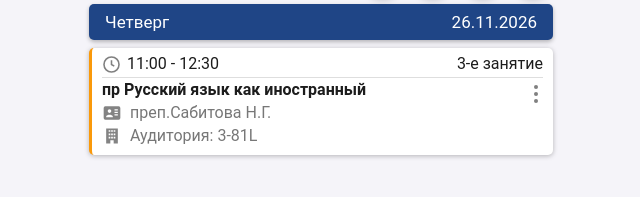
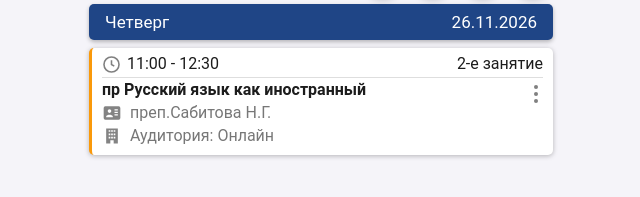
Before and after one commit to sebasc1607/horario-de-la-universidad, a plain HTML site: page index.html in a window 1280 px wide. Shown: the part 229-426 px from the top of the page, 319-959 px from the left. Drawn offline with Linux system fonts and the light colour scheme.

Commit message:
Update index.html

```diff
--- a/index.html
+++ b/index.html
@@ -245,10 +245,10 @@ const HORARIO = {
   {
     inicio:"11:00",
     fin:"12:30",
-    numero:3,
+    numero:2,
     materia:"пр Русский язык как иностранный",
     profesor:"преп.Сабитова Н.Г.",
-    aula:"3-81L",
+    aula:"Oнлайн",
     color:"naranja"
   },
   ]
```
